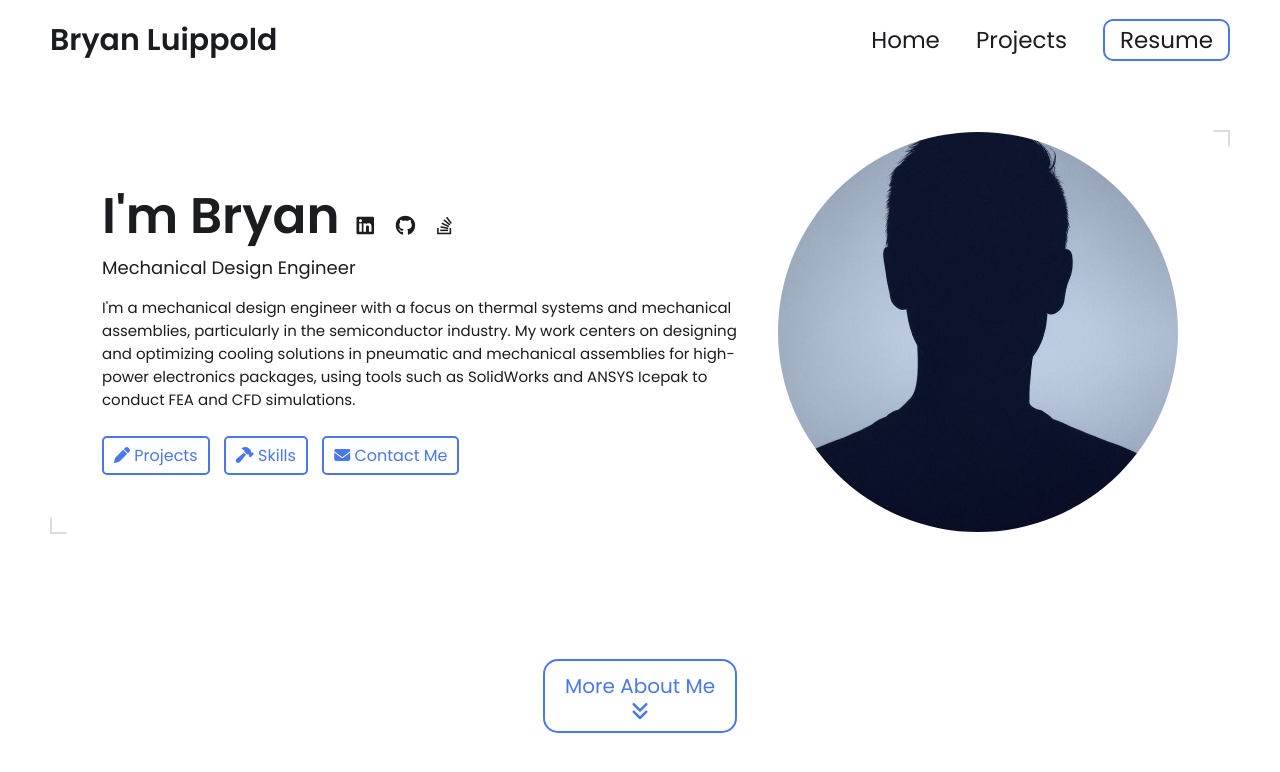
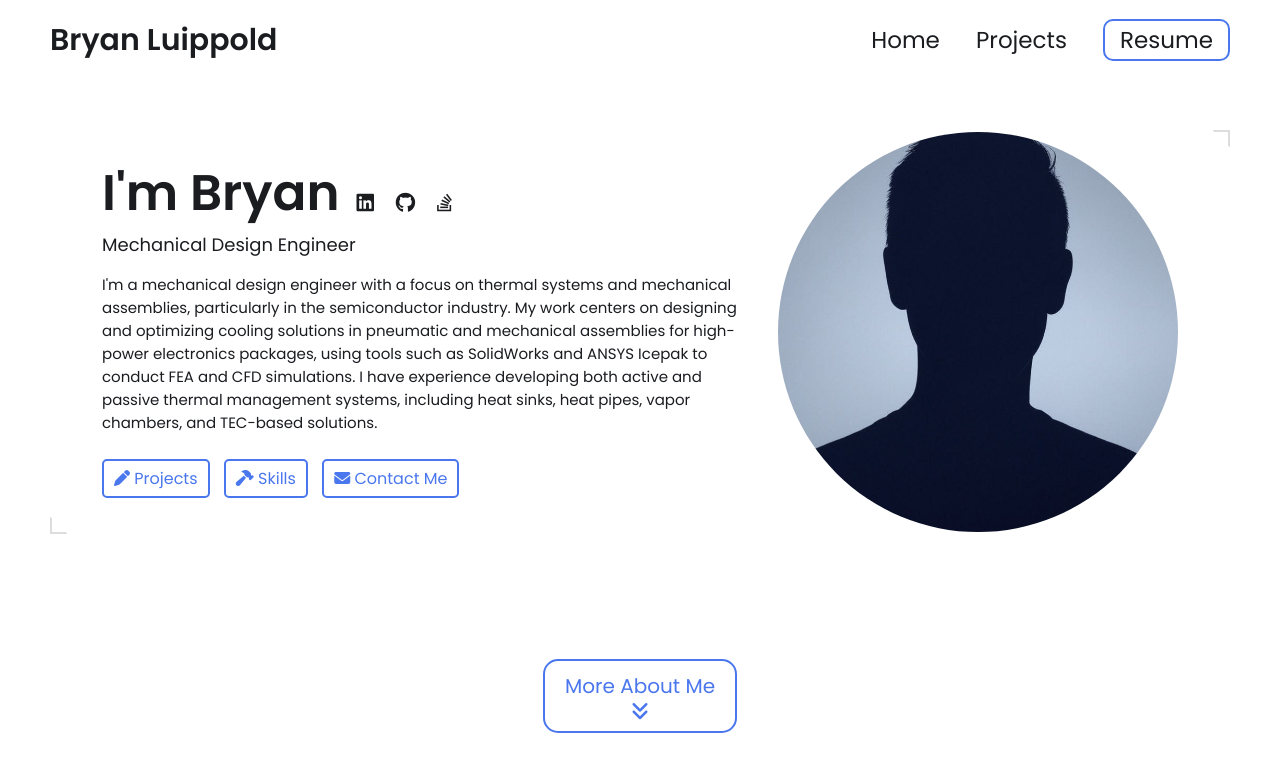
Before and after one commit to bluippold/bluippold.github.io, a Jekyll site: the page built from index.html, in a window 1280 px wide and 900 px high. Shown: the top 772 px of the window. Built offline with Jekyll 4.4.1, drawn with Linux system fonts in a browser that asks for light colours.

Commit message:
Update _config.yml

```diff
--- a/_config.yml
+++ b/_config.yml
@@ -15,7 +15,7 @@
 name: Bryan Luippold
 headline: Mechanical Design Engineer
 description: >- # dont remove this line. this will ignore all new lines until the next section
-  I'm a mechanical design engineer with a focus on thermal systems and mechanical assemblies, particularly in the semiconductor industry. My work centers on designing and optimizing cooling solutions in pneumatic and mechanical assemblies for high-power electronics packages, using tools such as SolidWorks and ANSYS Icepak to conduct FEA and CFD simulations.
+  I'm a mechanical design engineer with a focus on thermal systems and mechanical assemblies, particularly in the semiconductor industry. My work centers on designing and optimizing cooling solutions in pneumatic and mechanical assemblies for high-power electronics packages, using tools such as SolidWorks and ANSYS Icepak to conduct FEA and CFD simulations. I have experience developing both active and passive thermal management systems, including heat sinks, heat pipes, vapor chambers, and TEC-based solutions.
 
 # Place your profile image in /assets/images/profile-image/folder and edit the file name
 profile_image: ./assets/images/profile-image/avatar.jpeg
```
